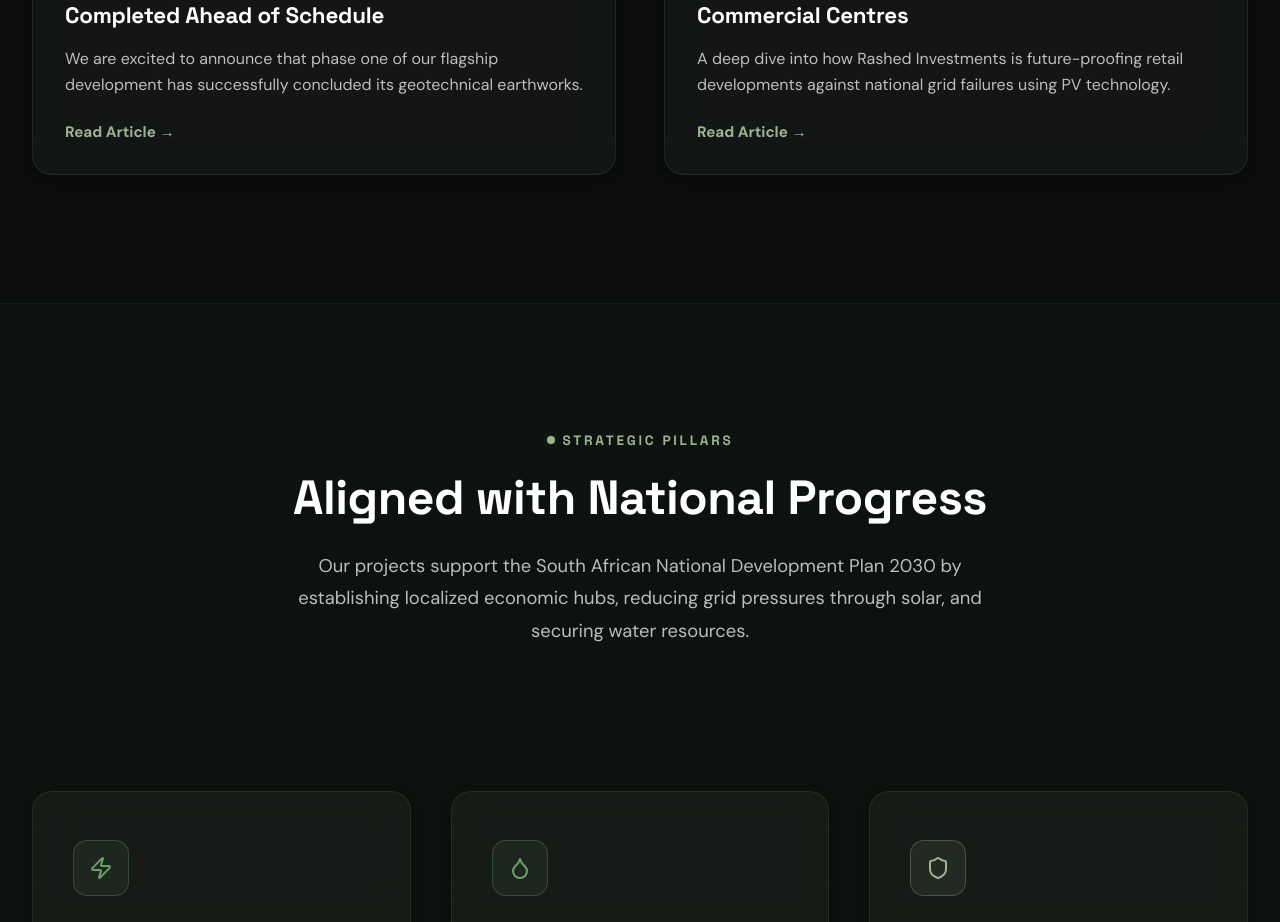
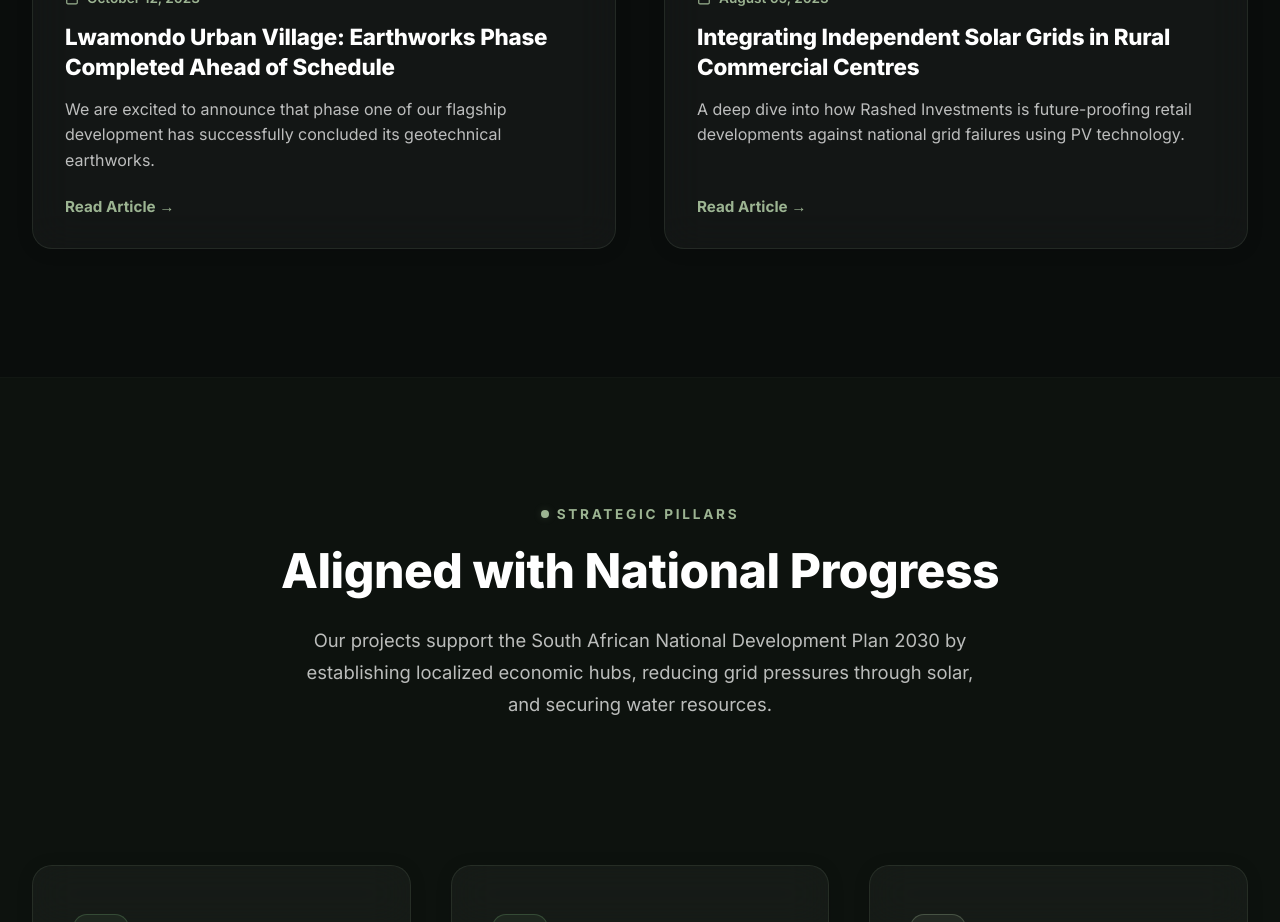
Before and after one commit to banele303/rashed-investment, a React (Vite) app: page / in a window 1280 px wide. Shown: the part 2520-3442 px from the top of the page. Built offline with nearby package versions, Linux system fonts and the light colour scheme.

Commit message:
style: change font to Inter and reduce hero title size

```diff
--- a/src/index.css
+++ b/src/index.css
@@ -1,5 +1,5 @@
 /* Premium CSS Design System for Rashed Investments Website — Sage Green Theme */
-@import url('https://fonts.googleapis.com/css2?family=DM+Sans:ital,opsz,wght@0,9..40,300;0,9..40,400;0,9..40,500;0,9..40,600;0,9..40,700;0,9..40,800;1,9..40,400&family=Space+Grotesk:wght@300;400;500;600;700&display=swap');
+@import url('https://fonts.googleapis.com/css2?family=Inter:wght@300;400;500;600;700;800&display=swap');
 
 :root {
   /* ── Backgrounds ── */
@@ -33,8 +33,8 @@
   --card-glass-hover: rgba(255, 255, 255, 0.08);
 
   /* ── Typography ── */
-  --font-display: 'Space Grotesk', sans-serif;
-  --font-body:    'DM Sans', sans-serif;
+  --font-display: 'Inter', sans-serif;
+  --font-body:    'Inter', sans-serif;
 
   /* ── Motion ── */
   --transition-smooth: all 0.4s cubic-bezier(0.16, 1, 0.3, 1);
--- a/src/pages/Home.jsx
+++ b/src/pages/Home.jsx
@@ -367,8 +367,8 @@
     maxWidth: '900px',
   },
   heroTitle: {
-    fontSize: '4.8rem',
-    fontWeight: 900,
+    fontSize: '3.8rem',
+    fontWeight: 800,
     lineHeight: 1.1,
     marginBottom: '1.5rem',
     fontFamily: 'var(--font-display)',
```
